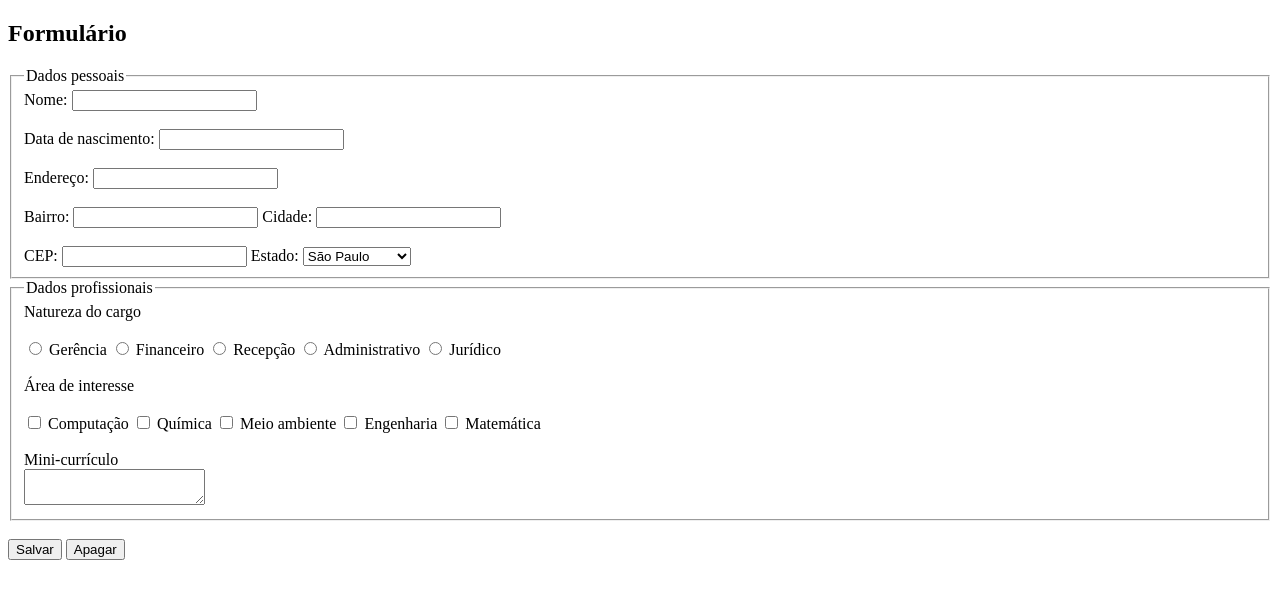
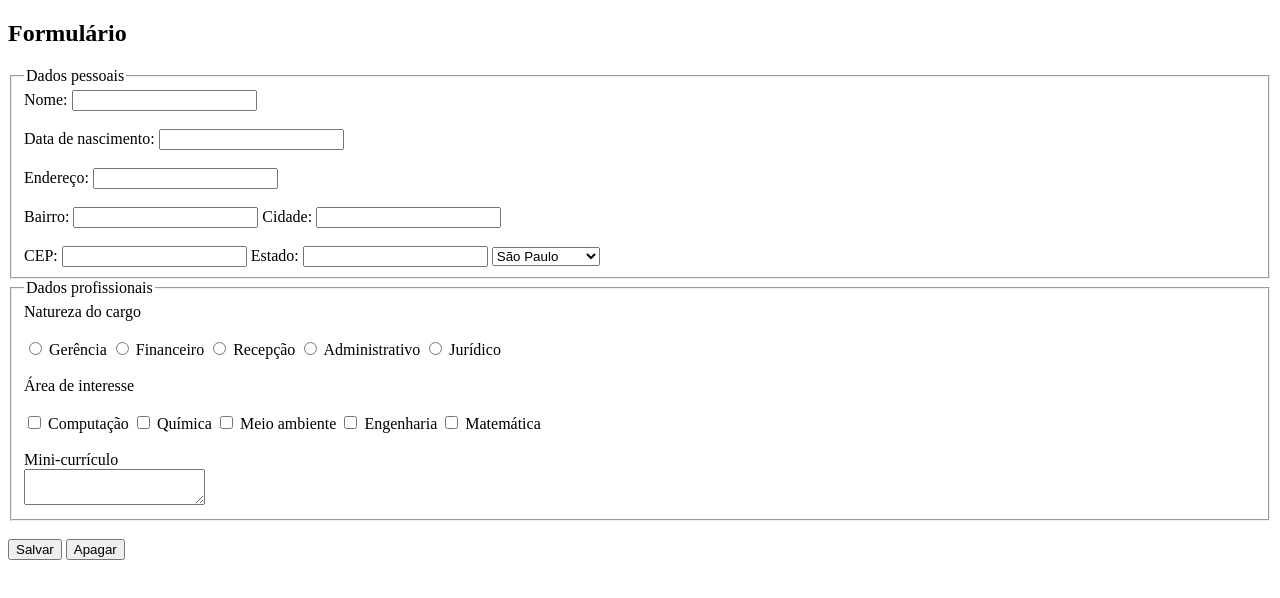
Before and after one commit to Luiza-Fe/Programa-o-de-web-1, a plain HTML site: page index.html in a window 1280 px wide. Drawn offline with Linux system fonts and the light colour scheme.

Commit message:
Update index.html

```diff
--- a/index.html
+++ b/index.html
@@ -23,6 +23,7 @@
           <label for="cep">CEP:</label>
           <input type="text" id="cep" name="cep">
           <label for="states">Estado: </label>
+          <input type="text" id="states" name="states">
           <select name="select">
             <option value="valor1">Ceará</option>
             <option value="valor2" selected>São Paulo</option>
```
